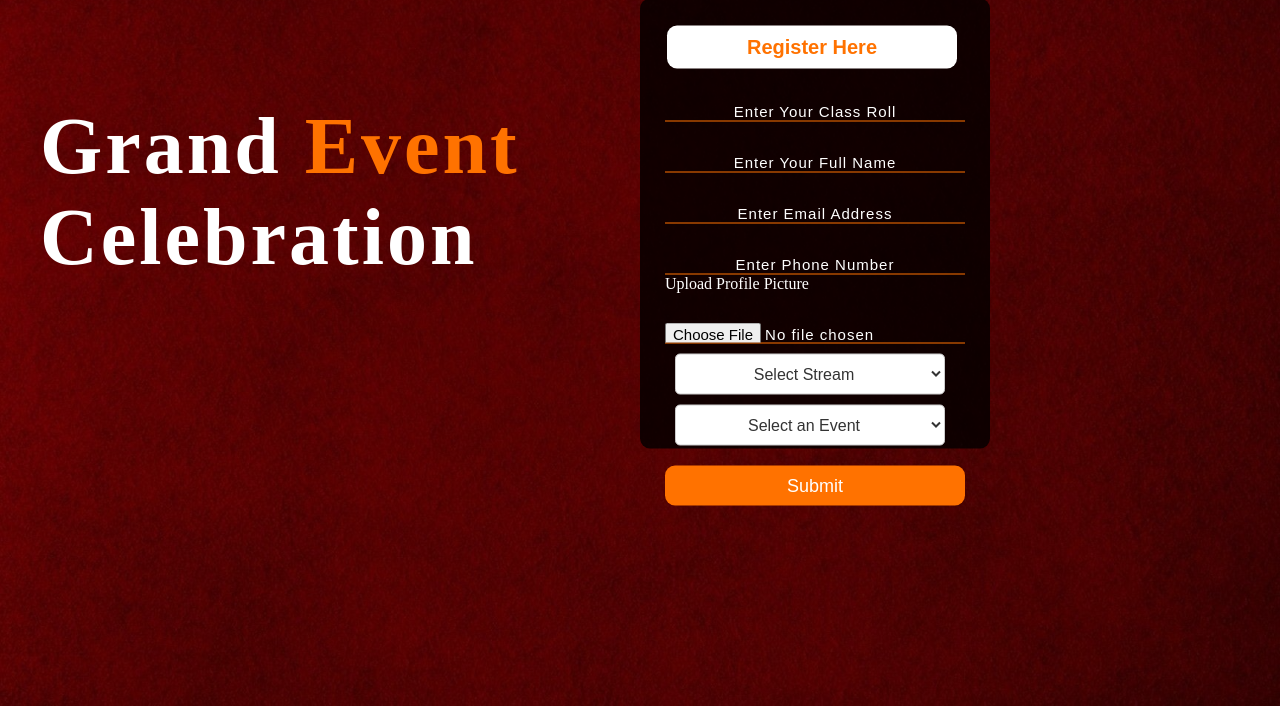
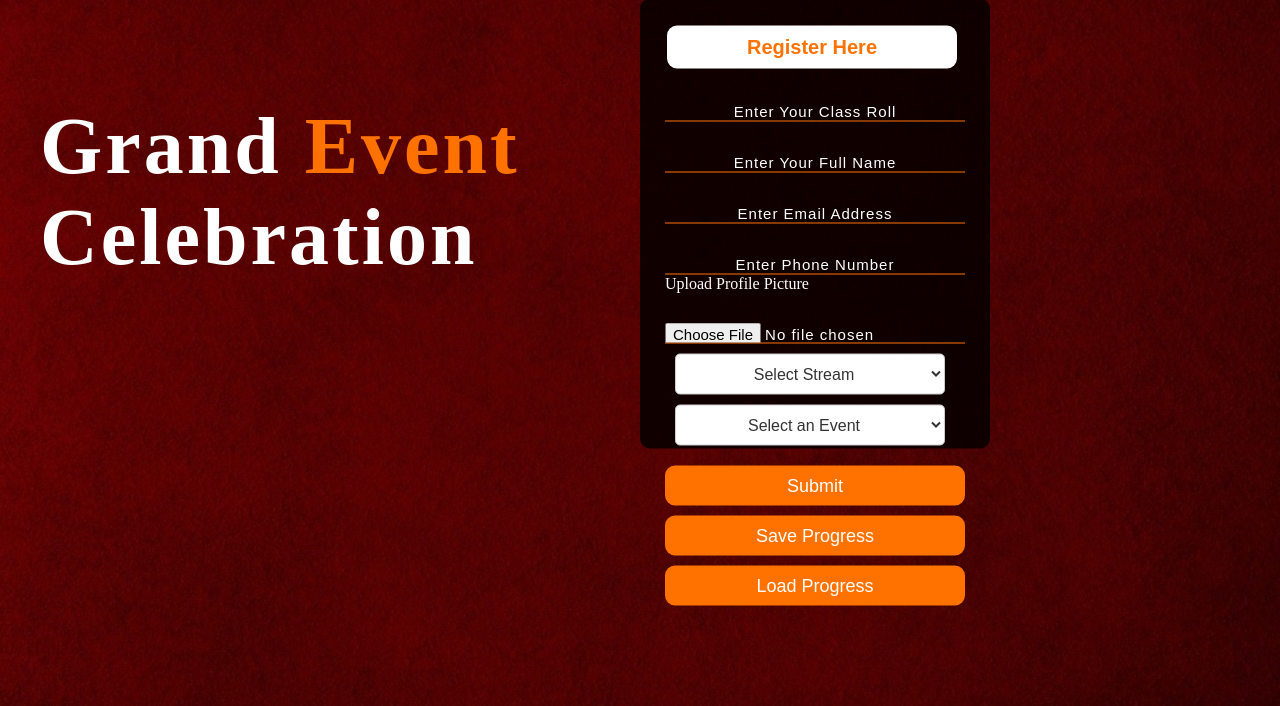
Before and after one commit to Ramsey99/fest-registration, a Flask app: page / in a window 1280 px wide. Shown: the part 94-800 px from the top of the page. Run offline with Flask 2, Linux system fonts and the light colour scheme; some libraries are stand-ins or nearby versions.

Commit message:
modified:   templates/index.html

```diff
--- a/templates/index.html
+++ b/templates/index.html
@@ -58,6 +58,8 @@
                         </select>
                     </div>
                     <button type="submit" class="btnn" id="submitForm">Submit</button>
+                    <button type="button" class="btnn" id="saveProgress">Save Progress</button>
+                    <button type="button" class="btnn" id="loadProgress">Load Progress</button>
                 </div>
             </form>
         </div>
@@ -69,7 +71,6 @@
         form.addEventListener("submit", function (e) {
             e.preventDefault();
 
-
             const roll = document.getElementById("roll").value;
             const fullname = document.getElementById("fullname").value;
             const email = document.getElementById("email").value;
@@ -78,14 +79,11 @@
             const event = document.getElementById("event").value;
             const profileFile = document.getElementById("profile").files[0];
 
-
             const reader = new FileReader();
             reader.onload = function (eventPic) {
                 const profilePicBase64 = eventPic.target.result;
 
-
                 const qrData = `Roll: ${roll}\nName: ${fullname}\nStream: ${stream}\nEvent: ${event}`;
-
 
                 localStorage.setItem("registrationData", JSON.stringify({
                     roll,
@@ -103,7 +101,56 @@
             };
             reader.readAsDataURL(profileFile);
         });
+
+        document.getElementById("saveProgress").addEventListener("click", async function () {
+            const roll = document.getElementById("roll").value;
+            const fullname = document.getElementById("fullname").value;
+            const email = document.getElementById("email").value;
+            const phno = document.getElementById("phno").value;
+            const stream = document.getElementById("stream").value;
+            const event = document.getElementById("event").value;
+
+            const formData = {
+                roll,
+                fullname,
+                email,
+                phno,
+                stream,
+                event
+            };
+
+
+            localStorage.setItem("savedFormData", JSON.stringify(formData));
+
+
+            await fetch('/save_registration', {
+                method: 'POST',
+                headers: { 'Content-Type': 'application/json' },
+                body: JSON.stringify(formData)
+            });
+
+            alert("Progress Saved!");
+        });
+
+        document.getElementById("loadProgress").addEventListener("click", function () {
+            const savedData = JSON.parse(localStorage.getItem("savedFormData"));
+
+            if (savedData) {
+                document.getElementById("roll").value = savedData.roll;
+                document.getElementById("fullname").value = savedData.fullname;
+                document.getElementById("email").value = savedData.email;
+                document.getElementById("phno").value = savedData.phno;
+                document.getElementById("stream").value = savedData.stream;
+                document.getElementById("event").value = savedData.event;
+                alert("Progress Loaded!");
+            } else {
+                alert("No saved progress found.");
+            }
+        });
     </script>
+
+
+
 </body>
 
 </html>
```
